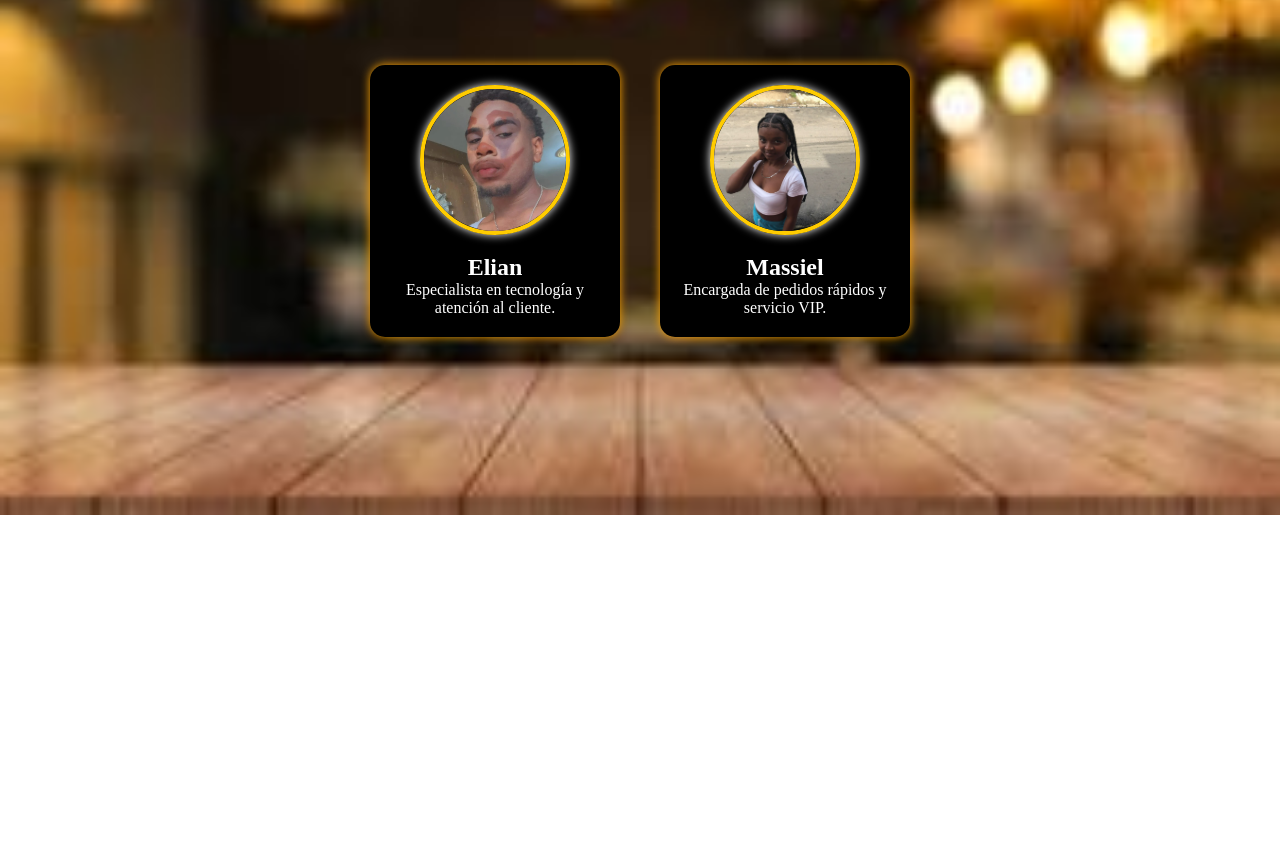
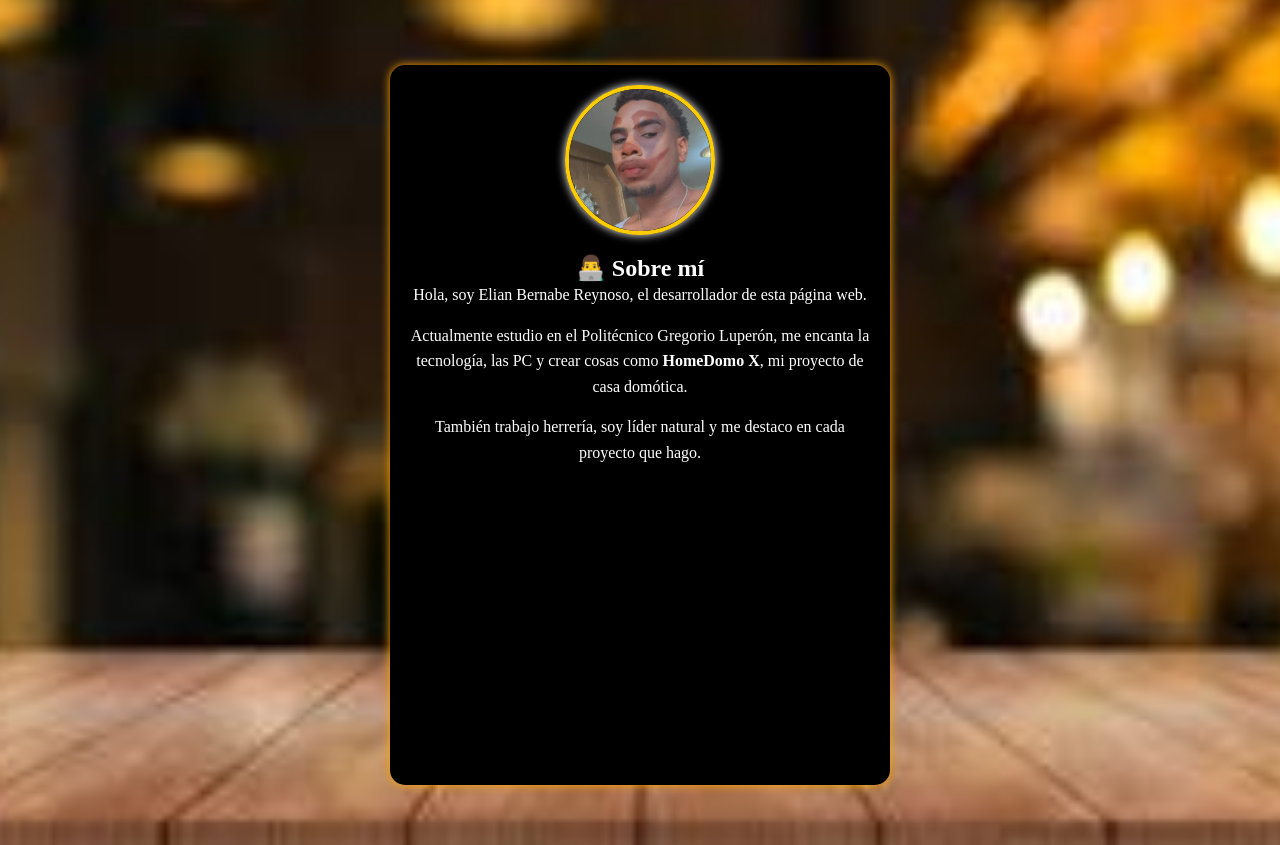
Before and after one commit to Elianxip/Foodota, a plain HTML site: page vendedores.html in a window 1280 px wide. Shown: the part 73-918 px from the top of the page. Before the commit the page ends 800 px from the top, so only its background shows below. Drawn offline with Linux system fonts and the light colour scheme.

Commit message:
Add files via upload

```diff
--- a/vendedores.css
+++ b/vendedores.css
@@ -45,7 +45,8 @@
     background-color: #000000;
     padding: 20px;
     border-radius: 15px;
-    width: 250px;
+    width: 500px;
+    height: 720px;
     text-align: center;
     box-shadow: 0 0 10px #ffa600;
   }
@@ -66,3 +67,9 @@
     box-shadow: 0 0 10px #fff; /* Brillito alrededor */
     margin-bottom: 15px;
   }
+
+  .perfil-dev p {
+    margin-bottom: 15px;
+    line-height: 1.6;
+    font-family: 'Times New Roman', Times, serif
+  }
--- a/vendedores.html
+++ b/vendedores.html
@@ -9,20 +9,20 @@
 <body>
 
   <header>
-    <h1>🥇 Nuestros Vendedores</h1>
+    <h1>🥇 Propietario</h1>
     <a href="index.html" class="btn-volver">← Volver al inicio</a>
   </header>
-
+  <section id="sobre-mi" class="perfil-dev">
   <section class="vendedores">
     <div class="vendedor">
       <img src="Elian.jpg" alt="Foto de Elian">
-      <h2>Elian</h2>
-      <p>Especialista en tecnología y atención al cliente.</p>
-    </div>
-    <div class="vendedor">
-      <img src="Massiel.jpg" alt="Foto de Massiel">
-      <h2>Massiel</h2>
-      <p>Encargada de pedidos rápidos y servicio VIP.</p>
+      <h2>👨‍💻 Sobre mí</h2>
+
+      <p>Hola, soy Elian Bernabe Reynoso, el desarrollador de esta página web.</p>
+      <p>Actualmente estudio en el Politécnico Gregorio Luperón, me encanta la tecnología, las PC y crear cosas como <strong>HomeDomo X</strong>, mi proyecto de casa domótica.</p>
+      <p>También trabajo herrería, soy líder natural y me destaco en cada proyecto que hago.</p>
+
+
     </div>
   </section>
 
```
Also changed, not shown: index.html (+1 -1 lines), restaurante.html (+1 -1 lines).
